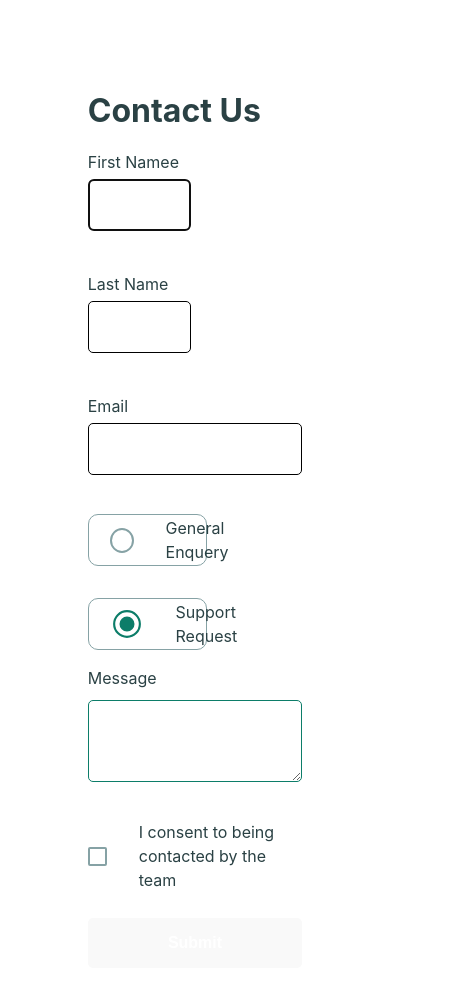
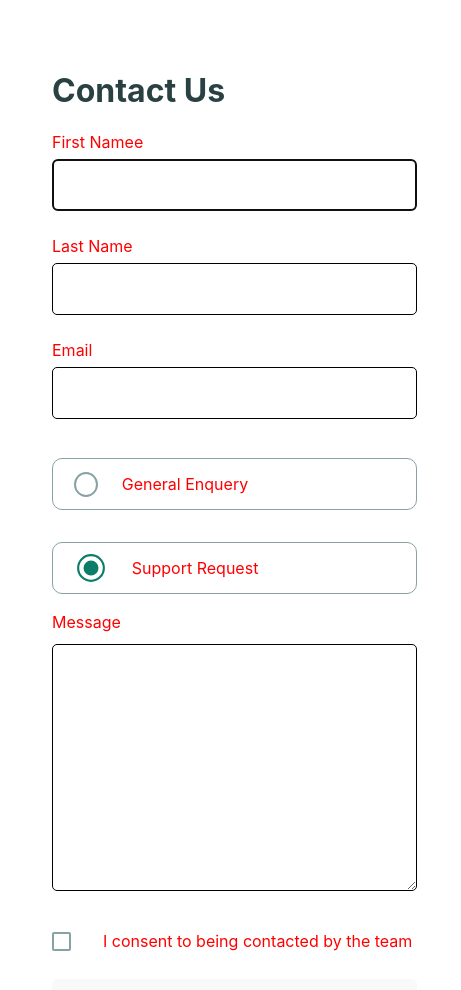
Before and after one commit to unachoza/contact-form, a React (Vite) app: page / in a window 390 px wide. Shown: the top 990 px of the page, 461 px wide, since content can reach past the window. Built offline with nearby package versions, Linux system fonts and the light colour scheme.

Commit message:
added responsive css and updated components with variables for calculating in put widths

```diff
--- a/src/App.css
+++ b/src/App.css
@@ -16,6 +16,7 @@
 h1 {
 	color: var(--grey-900);
 	font-size: 2rem;
+	width: 100%;
 }
 form {
 	width: 55vw;
@@ -23,9 +24,48 @@ form {
 	border-radius: 10px;
 	display: flex;
 	flex-direction: column;
-	padding: 40px;
+	padding: 20px 40px;
+	display: flex;
+	flex-direction: row;
+	flex-wrap: wrap;
+	justify-content: space-between;
 }
 
 .row {
 	display: flex;
 }
+
+/* ---- Medium (Tablet) 768px x 1024px ---- */
+@media (min-width: 450px) and (max-width: 780px) {
+}
+
+@media (min-width: 450px) and (max-width: 820px) {
+	* {
+		color: blue;
+	}
+	form {
+		width: 85%;
+	}
+	.radio-input-container {
+		width: 42%;
+	}
+	.radio-input-container label {
+		margin-left: 1.2rem;
+	}
+}
+
+@media (max-width: 449px) {
+	* {
+		color: red;
+	}
+	form {
+		width: 92%;
+		padding: 20px;
+	}
+	.input {
+		width: 100%;
+	}
+	.radio-input-container {
+		width: 100%;
+	}
+}
--- a/src/App.tsx
+++ b/src/App.tsx
@@ -40,10 +40,10 @@ const App = () => {
 				return <RadioInput value={formFieldData.value!} {...data} />;
 			case "textarea":
 				console.log("render textbox");
-				return <TextBoxInput {...data}/>
+				return <TextBoxInput {...data} />;
 			case "checkbox":
 				console.log("render checkbox");
-				return <CheckboxInput {...data}/>
+				return <CheckboxInput {...data} />;
 				break;
 			default:
 		}
--- a/src/components/Button/Button.css
+++ b/src/components/Button/Button.css
@@ -9,7 +9,11 @@ button {
 	border: none;
 	font-size: 16px;
 	font-weight: 600;
-	cursor: pointer;
 	margin: 1rem 0;
 	width: 100%;
 }
+
+button:hover {
+	cursor: pointer;
+	background-color: var(--grey-900);
+}
--- a/src/components/Form/Form.css
+++ b/src/components/Form/Form.css
@@ -26,7 +26,16 @@ textarea {
 input:hover,
 input[type="radio"]:hover,
 input[type="checkbox"]:hover,
-textarea {
+textarea:hover,
+input:active,
+input[type="radio"]:active,
+input[type="checkbox"]:active,
+textarea:active {
+	cursor: pointer;
+	border: 1.5px solid var(--green-600);
+}
+
+input[type="checkbox"]:active {
 	cursor: pointer;
 	border: 1.5px solid var(--green-600);
 }
@@ -102,7 +111,7 @@ input[type="radio"]:checked ~ .radio-input-container {
 }
 
 .radio-input-container label {
-	margin: 2rem;
+	margin-left: 1.5rem;
 }
 
 span.radio-button {
--- a/src/components/Form/FormDataInput.tsx
+++ b/src/components/Form/FormDataInput.tsx
@@ -15,12 +15,14 @@ interface TextInputProps {
 const FormDataInput = ({ id, name, label, errorMessage, halfSize, ...inputProps }: TextInputProps) => {
 	const [value, setValue] = useState("");
 
+	const screensizeWidth = window.innerWidth > 450 ? "48%" : "100%";
+
 	const handleChange = (event: ChangeEvent<HTMLInputElement>) => {
 		setValue(event.currentTarget.value);
 	};
 
 	return (
-		<div className="input" style={halfSize ? { width: "48%" } : { width: "100%" }}>
+		<div className="input" style={halfSize ? { width: screensizeWidth } : { width: "100%" }}>
 			<label htmlFor={name}>{label}</label>
 			<input name={name} value={value} onChange={handleChange} {...inputProps} />
 			<span className="error-message">{errorMessage}</span>
--- a/src/components/Form/TextBoxInput.tsx
+++ b/src/components/Form/TextBoxInput.tsx
@@ -12,10 +12,12 @@ interface TextBoxInputProps {
 
 const TextBoxInput = (props: TextBoxInputProps) => {
 	const { label, name, errorMessage } = props;
+
+	const screensizeRows = window.innerWidth > 450 ? 4 : 15;
 	return (
 		<div className="textarea-input">
 			<label>{label}</label>
-			<textarea name={name} rows={4} cols={40} />
+			<textarea name={name} rows={screensizeRows} cols={40} />
 			<span className="error-message">{errorMessage}</span>
 		</div>
 	);
```
